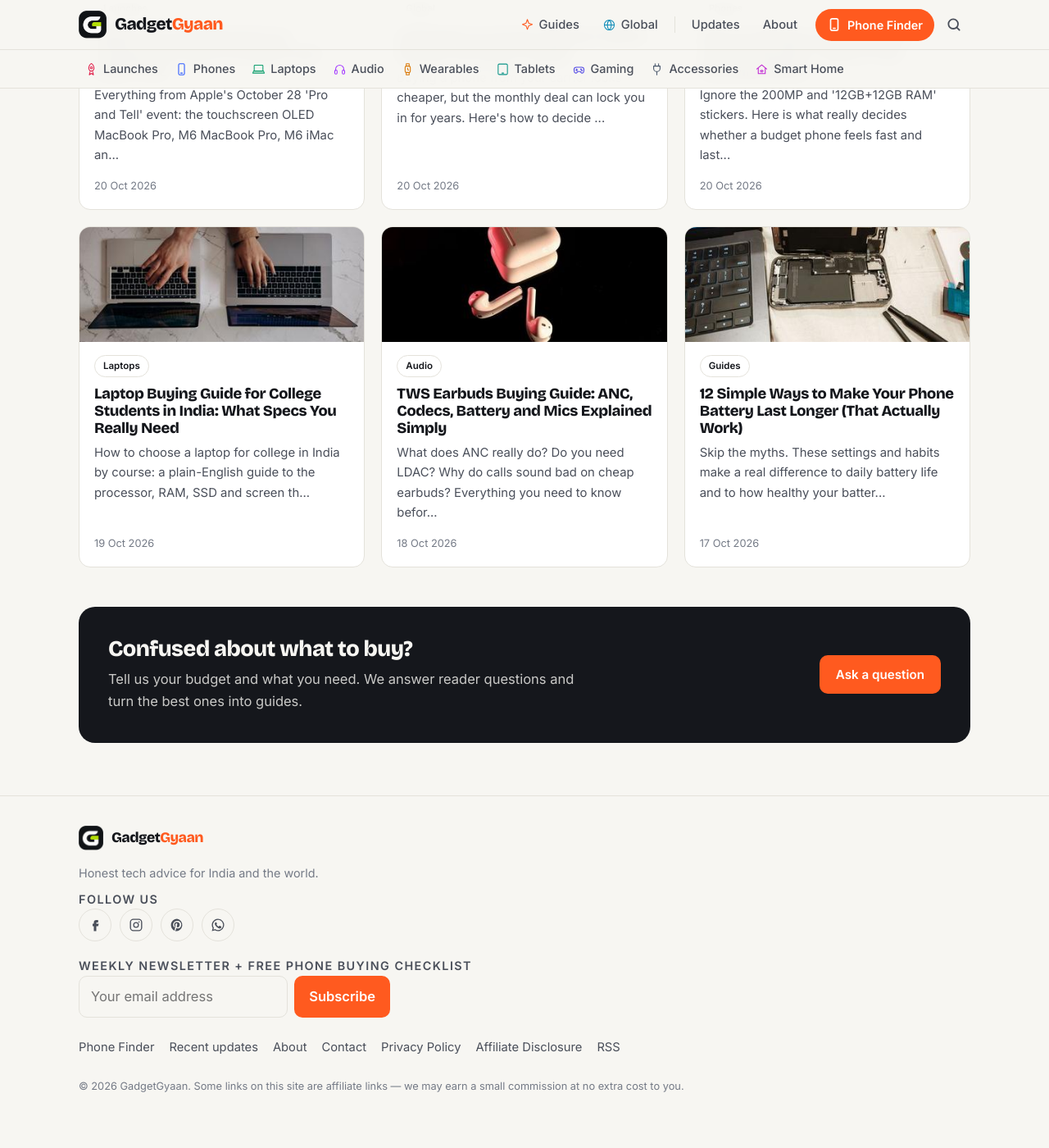
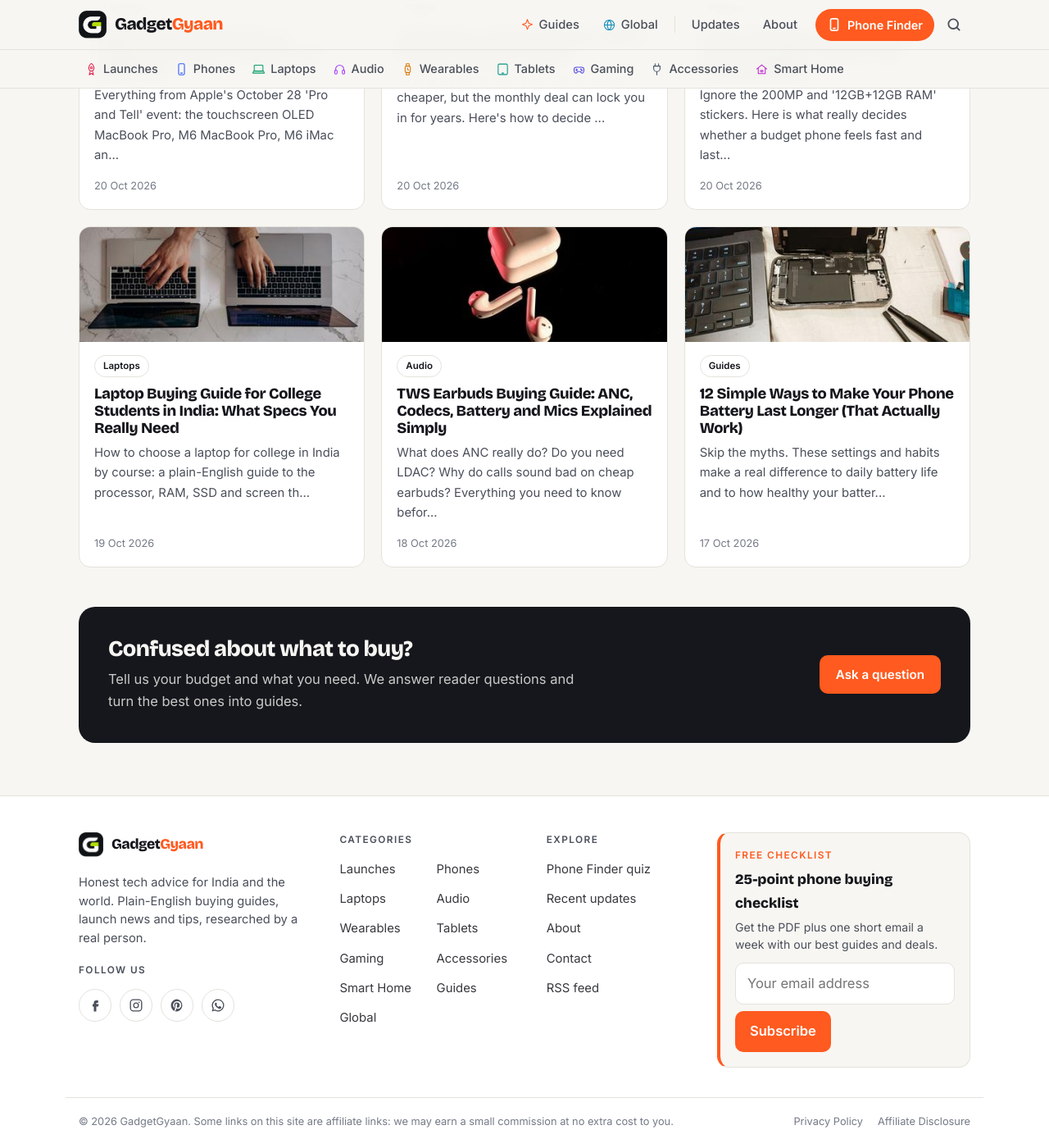
Before and after one commit to kiteksood167/kiteksood167.github.io, a Jekyll site: the page built from index.html, in a window 1280 px wide and 1400 px high, scrolled down 9821 px. Shown: the whole window at 82% size. Built offline with Jekyll 4.4.1, drawn with Linux system fonts in a browser that asks for light colours; before the commit the page ends 11180 px from its top, so only the background shows below that.

Commit message:
Redesign footer: 4-column grid (brand, categories, explore, checklist signup) with bottom legal bar
Co-Authored-By: Claude Opus 5.5 <noreply@anthropic.com>
Claude-Session: https://claude.ai/code/session_019q2TsaYyUfQwBS5iqKAhGu

```diff
--- a/_layouts/default.html
+++ b/_layouts/default.html
@@ -147,25 +147,42 @@
   </main>
 
   <footer class="site-footer">
-    <div class="wrap footer-inner">
-      <div>
+    <div class="wrap footer-grid">
+      <div class="f-col f-brand">
         <a class="logo logo-sm" href="{{ '/' | relative_url }}"><img class="logo-mark" src="{{ '/assets/logo-mark.png' | relative_url }}" alt="GadgetGyaan logo" width="32" height="32"><span>Gadget<b>Gyaan</b></span></a>
-        <p class="muted">{{ site.tagline }}.</p>
-        <p class="follow-label">Follow us</p>
+        <p class="f-tagline">{{ site.tagline }}. Plain-English buying guides, launch news and tips, researched by a real person.</p>
+        <p class="f-head">Follow us</p>
         {% include social-icons.html %}
+      </div>
+      <nav class="f-col" aria-label="Footer categories">
+        <p class="f-head">Categories</p>
+        <ul class="f-list f-list-2">
+          {%- for c in site.categories_menu %}
+          <li><a href="{{ '/category/' | relative_url }}{{ c | slugify }}/">{{ c }}</a></li>
+          {%- endfor %}
+        </ul>
+      </nav>
+      <nav class="f-col" aria-label="Footer links">
+        <p class="f-head">Explore</p>
+        <ul class="f-list">
+          <li><a href="{{ '/phone-finder/' | relative_url }}">Phone Finder quiz</a></li>
+          <li><a href="{{ '/updates/' | relative_url }}">Recent updates</a></li>
+          <li><a href="{{ '/about/' | relative_url }}">About</a></li>
+          <li><a href="{{ '/contact/' | relative_url }}">Contact</a></li>
+          <li><a href="{{ '/feed.xml' | relative_url }}">RSS feed</a></li>
+        </ul>
+      </nav>
+      <div class="f-col f-nl">
+        <p class="f-head">Free checklist</p>
+        <p class="f-nl-title">25-point phone buying checklist</p>
+        <p class="f-nl-sub">Get the PDF plus one short email a week with our best guides and deals.</p>
         {% include newsletter.html compact=true %}
       </div>
-      <nav class="footer-links">
-        <a href="{{ '/phone-finder/' | relative_url }}">Phone Finder</a>
-        <a href="{{ '/updates/' | relative_url }}">Recent updates</a>
-        <a href="{{ '/about/' | relative_url }}">About</a>
-        <a href="{{ '/contact/' | relative_url }}">Contact</a>
-        <a href="{{ '/privacy-policy/' | relative_url }}">Privacy Policy</a>
-        <a href="{{ '/disclosure/' | relative_url }}">Affiliate Disclosure</a>
-        <a href="{{ '/feed.xml' | relative_url }}">RSS</a>
-      </nav>
     </div>
-    <p class="wrap copyright muted">© {{ site.time | date: '%Y' }} {{ site.title }}. Some links on this site are affiliate links — we may earn a small commission at no extra cost to you.</p>
+    <div class="wrap footer-bottom">
+      <p>© {{ site.time | date: '%Y' }} {{ site.title }}. Some links on this site are affiliate links: we may earn a small commission at no extra cost to you.</p>
+      <p class="footer-legal"><a href="{{ '/privacy-policy/' | relative_url }}">Privacy Policy</a><a href="{{ '/disclosure/' | relative_url }}">Affiliate Disclosure</a></p>
+    </div>
   </footer>
 </body>
 </html>
--- a/assets/css/style.css
+++ b/assets/css/style.css
@@ -223,13 +223,30 @@ a.chip:hover { border-color: var(--ink); }
 .cat-header .eyebrow { color: var(--c, var(--accent)); }
 
 /* Footer */
-.site-footer { margin-top: 64px; border-top: 1px solid var(--line); padding: 36px 0 24px; }
-.footer-inner { display: flex; justify-content: space-between; gap: 24px; flex-wrap: wrap; }
-.footer-inner p { margin: 8px 0 0; font-size: .9rem; }
-.footer-links { display: flex; flex-wrap: wrap; gap: 6px 18px; align-items: flex-start; }
-.footer-links a { text-decoration: none; color: var(--ink-2); font-size: .92rem; }
-.footer-links a:hover { color: var(--accent); }
-.copyright { font-size: .8rem; margin-top: 24px; }
+.site-footer { margin-top: 64px; border-top: 1px solid var(--line); background: var(--surface); padding: 44px 0 0; }
+.footer-grid { display: grid; grid-template-columns: 1.3fr 1fr .8fr 1.4fr; gap: 32px; }
+.f-head { margin: 0 0 12px; font-size: .74rem; font-weight: 700; letter-spacing: .12em; text-transform: uppercase; color: var(--ink-2); }
+.f-brand .f-head { margin-top: 18px; }
+.f-tagline { margin: 12px 0 0; color: var(--ink-2); font-size: .92rem; line-height: 1.55; max-width: 300px; }
+.f-list { list-style: none; margin: 0; padding: 0; display: grid; gap: 9px; }
+.f-list-2 { grid-template-columns: 1fr 1fr; column-gap: 16px; }
+.f-list a { text-decoration: none; color: var(--ink); font-size: .93rem; opacity: .85; }
+.f-list a:hover { color: var(--accent); opacity: 1; }
+.f-nl { background: var(--bg); border: 1px solid var(--line); border-left: 4px solid var(--accent); border-radius: var(--radius); padding: 18px; align-self: start; }
+.f-nl .f-head { color: var(--accent); margin-bottom: 6px; }
+.f-nl-title { margin: 0 0 4px; font-family: var(--font-head); font-weight: 700; font-size: 1.08rem; color: var(--ink); }
+.f-nl-sub { margin: 0 0 12px; color: var(--ink-2); font-size: .88rem; line-height: 1.5; }
+.f-nl .newsletter-compact { margin: 0; }
+.f-nl .newsletter-compact .follow-label { display: none; }
+.f-nl .nl-form { max-width: none; }
+.f-nl .nl-form input { background: var(--surface); }
+.footer-bottom { display: flex; justify-content: space-between; align-items: center; gap: 8px 24px; flex-wrap: wrap; margin-top: 36px; padding-top: 18px; padding-bottom: 22px; border-top: 1px solid var(--line); }
+.footer-bottom p { margin: 0; font-size: .8rem; color: var(--muted); }
+.footer-legal { display: flex; gap: 18px; }
+.footer-legal a { color: var(--muted); text-decoration: none; }
+.footer-legal a:hover { color: var(--accent); }
+@media (max-width: 900px) { .footer-grid { grid-template-columns: 1fr 1fr; } .f-nl { grid-column: 1 / -1; } }
+@media (max-width: 560px) { .footer-grid { grid-template-columns: 1fr; gap: 26px; } .f-nl { grid-column: auto; } .footer-bottom { flex-direction: column; align-items: flex-start; } }
 
 /* Fixes */
 .cat-svg { width: 56px; height: 56px; color: rgba(255,255,255,.95); filter: drop-shadow(0 6px 14px rgba(0,0,0,.18)); }
```
